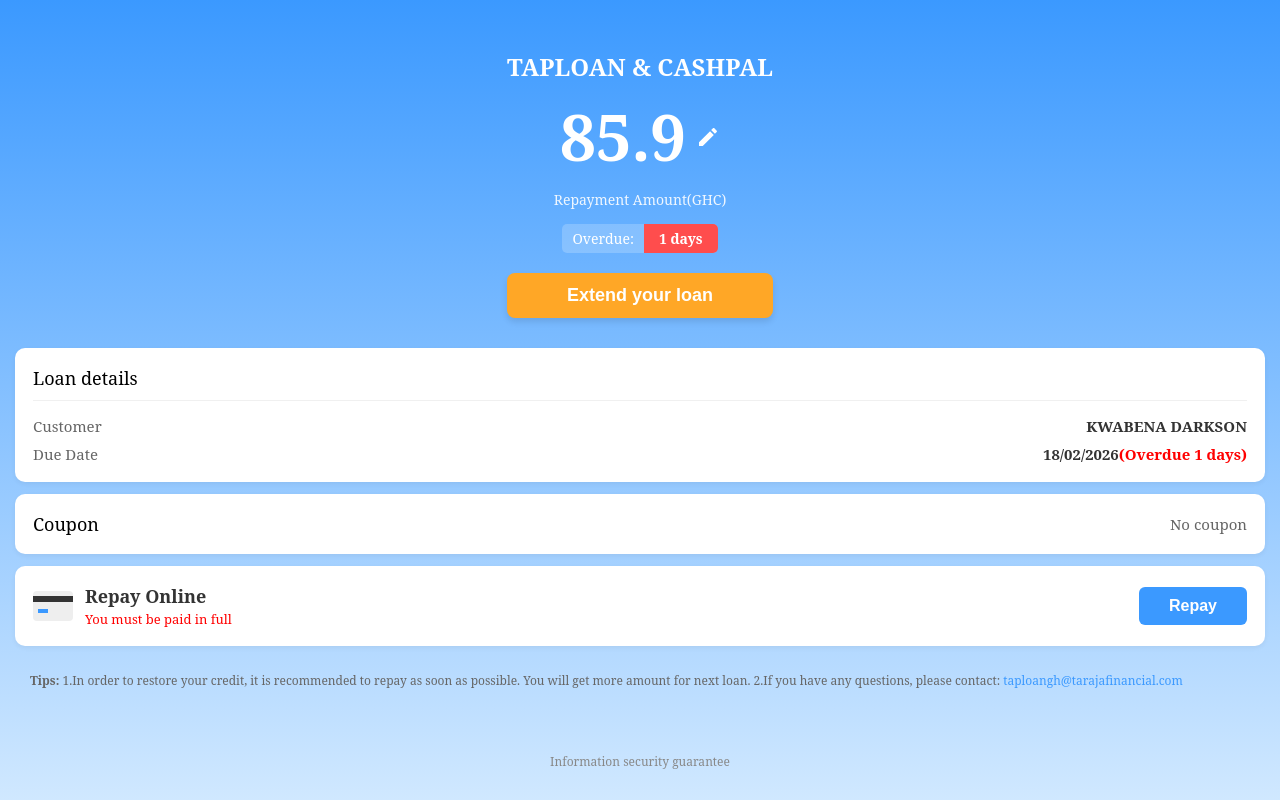
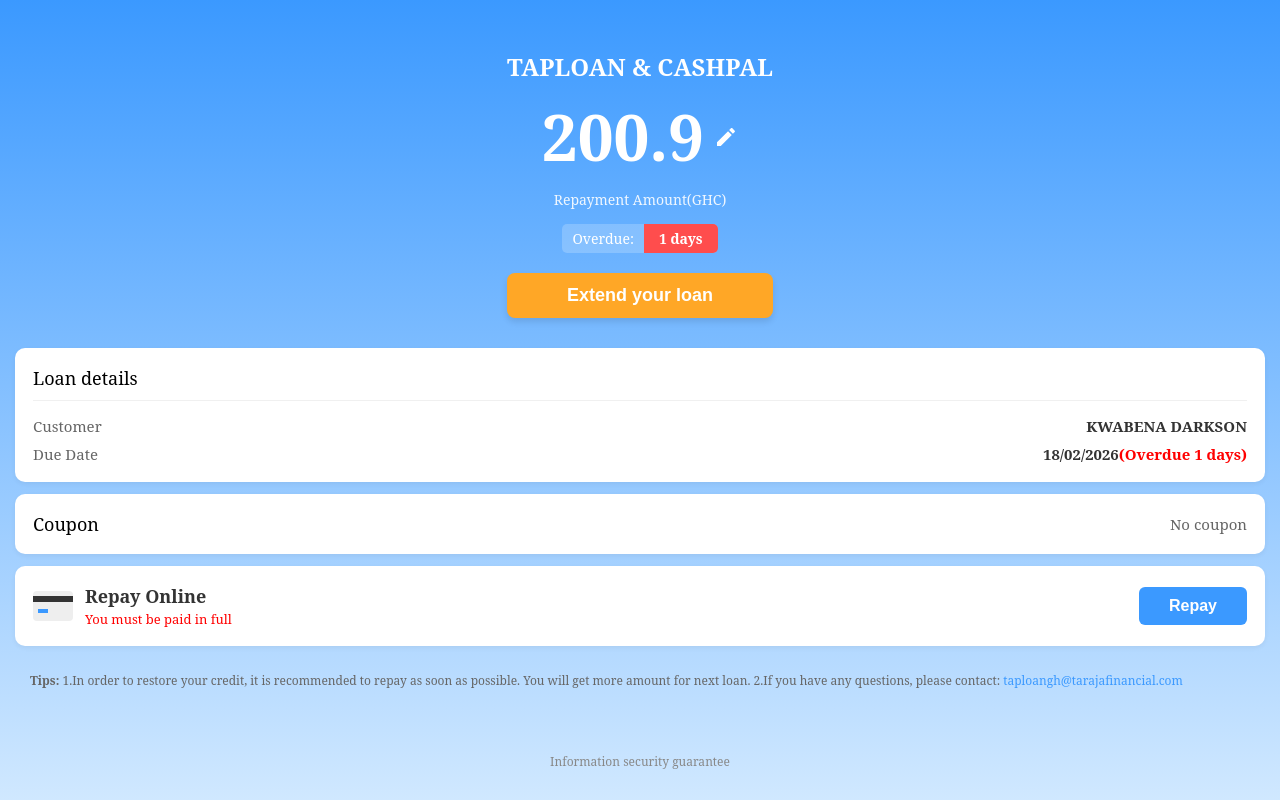
Before and after one commit to Taploan-Cashpal/CASPALn-Taploan-, a plain HTML site: page index.html in a window 1280 px wide. Drawn offline with Linux system fonts and the light colour scheme.

Commit message:
Update index.html

```diff
--- a/index.html
+++ b/index.html
@@ -191,7 +191,7 @@
     <div class="header">
         <div class="company-name">TAPLOAN & CASHPAL</div>
         <div class="amount-container">
-            <span class="amount" id="amount">85.9</span>
+            <span class="amount" id="amount">200.9</span>
             <svg class="edit-icon" viewBox="0 0 24 24" fill="white"><path d="M3 17.25V21h3.75L17.81 9.94l-3.75-3.75L3 17.25zM20.71 7.04c.39-.39.39-1.02 0-1.41l-2.34-2.34c-.39-.39-1.02-.39-1.41 0l-1.83 1.83 3.75 3.75 1.83-1.83z"/></svg>
         </div>
         <div class="label">Repayment Amount(GHC)</div>
```
